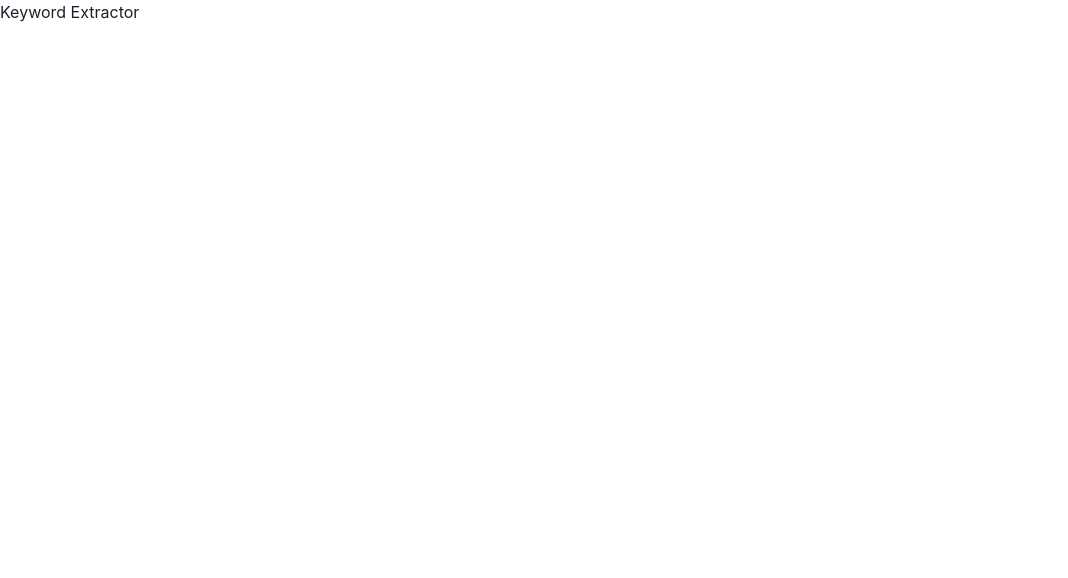
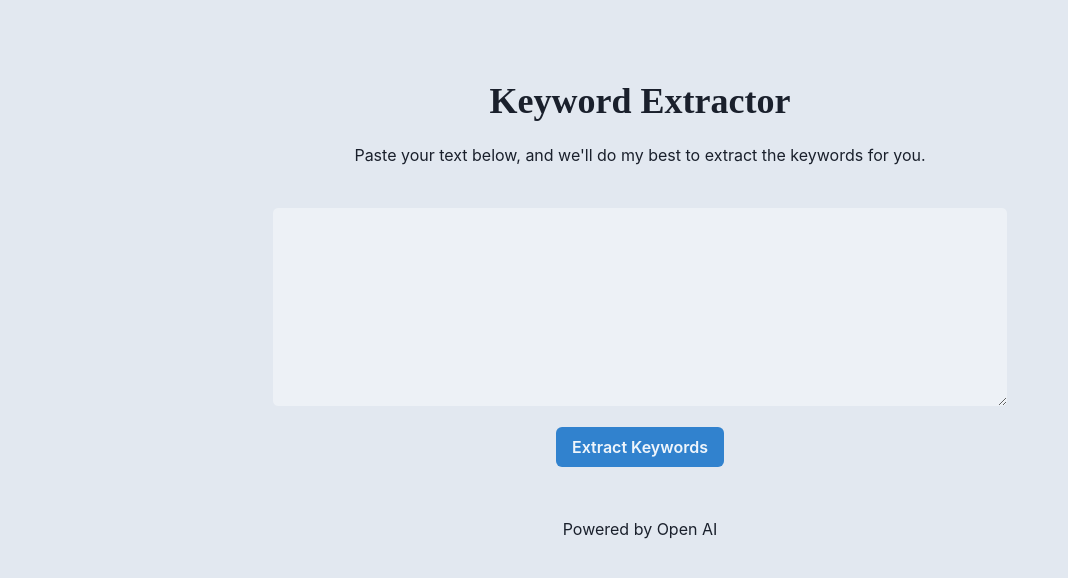
Before and after one commit to thekarthikr/keyword-extractor, a React (Vite) app: page / in a window 1280 px wide. Shown: the top 578 px of the page, without its empty margins (0-1068 px from the left). Built offline with nearby package versions, Linux system fonts and the light colour scheme.

Commit message:
import all the components

```diff
--- a/src/App.jsx
+++ b/src/App.jsx
@@ -1,10 +1,19 @@
-import React from "react";
+import { Container, Box } from "@chakra-ui/react";
+import Footer from "./components/Footer";
+import Header from "./components/Header";
+import TextInput from "./components/TextInput";
 
 const App = () => {
+  const extractKeywords = (text) => {};
+
   return (
-    <>
-      <h1> Keyword Extractor</h1>
-    </>
+    <Box background={"gray.200"} height='100vh' paddingTop={"5rem"}>
+      <Container maxW={"3xl"} centerContent>
+        <Header />
+        <TextInput extractKeywords={extractKeywords} />
+        <Footer />
+      </Container>
+    </Box>
   );
 };
 
```
